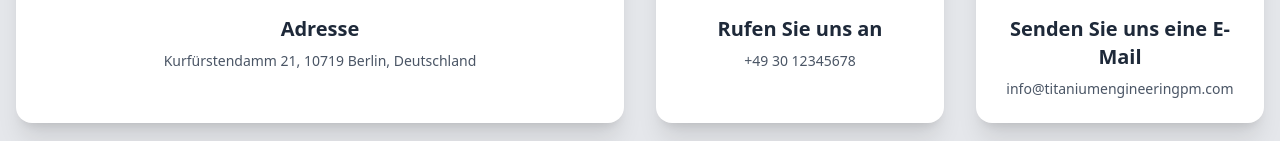
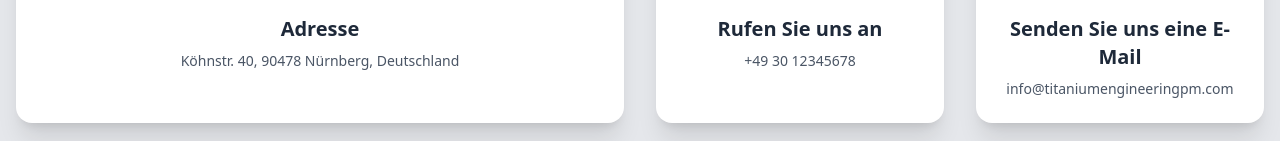
Before and after one commit to Mubasharsmartcomputing/TITANIUM, a React (Vite) app: page /contact in a window 1280 px wide. Shown: the part 265-406 px from the top of the page. Built offline with nearby package versions, Linux system fonts and the light colour scheme.

Commit message:
conatct dress

```diff
--- a/src/locales/de/translation.json
+++ b/src/locales/de/translation.json
@@ -271,7 +271,7 @@
     "infoCards": {
       "address": {
         "title": "Adresse",
-        "value": "Kurfürstendamm 21, 10719 Berlin, Deutschland"
+        "value": "Köhnstr. 40, 90478 Nürnberg, Deutschland"
       },
       "phone": {
         "title": "Rufen Sie uns an",
--- a/src/locales/en/translation.json
+++ b/src/locales/en/translation.json
@@ -270,7 +270,7 @@
     "infoCards": {
       "address": {
         "title": "Address",
-        "value": "Kurfürstendamm 21, 10719 Berlin, Germany"
+        "value": "Köhnstr. 40, 90478 Nürnberg, Germany"
       },
       "phone": {
         "title": "Call Us",
--- a/src/locales/tr/translation.json
+++ b/src/locales/tr/translation.json
@@ -248,7 +248,7 @@
     "infoCards": {
       "address": {
         "title": "Adres",
-        "value": "Kurfürstendamm 21, 10719 Berlin, Deutschland"
+        "value": "Köhnstr. 40, 90478 Nürnberg, Deutschland"
       },
       "phone": {
         "title": "Bizi Arayın",
--- a/src/pages/Contact.jsx
+++ b/src/pages/Contact.jsx
@@ -75,16 +75,16 @@
               viewport={{ once: true, amount: 0.2 }}
               transition={{ duration: 0.7 }}
             >
-              {/* --- 2. UPDATED GOOGLE MAP FOR MUNICH --- */}
+              {/* --- 2. UPDATED GOOGLE MAP FOR NÜRNBERG --- */}
               <iframe
-                src="https://www.google.com/maps/embed?pb=!1m18!1m12!1m3!1d2662.825227896173!2d11.57303031564881!3d48.13722297922339!2m3!1f0!2f0!3f0!3m2!1i1024!2i768!4f13.1!3m3!1m2!1s0x479e758a1b5d6f37%3A0x920a671399878298!2sMarienplatz%2C%2080331%20M%C3%BCnchen%2C%20Germany!5e0!3m2!1sen!2sus!4v1695649528115!5m2!1sen!2sus"
+                src="https://www.google.com/maps/embed?pb=!1m18!1m12!1m3!1d2570.123456789!2d11.077348315648!3d49.452102979223!2m3!1f0!2f0!3f0!3m2!1i1024!2i768!4f13.1!3m3!1m2!1s0x479f57b8b8b8b8b8%3A0x123456789abcdef!2sK%C3%B6hnstr.%2040%2C%2090478%20N%C3%BCrnberg%2C%20Germany!5e0!3m2!1sen!2sus!4v1695649528115!5m2!1sen!2sus"
                 className="w-full h-full border-0 rounded-2xl shadow-xl min-h-[400px]"
                 allowFullScreen=""
                 loading="lazy"
                 referrerPolicy="no-referrer-when-downgrade"
-                title="Google Maps Location - Munich, Germany"
+                title="Google Maps Location - Nürnberg, Germany"
               ></iframe>
-              {/* --- GERMAN MAP END --- */}
+              {/* --- NÜRNBERG MAP END --- */}
             </motion.div>
 
             <motion.div
```
